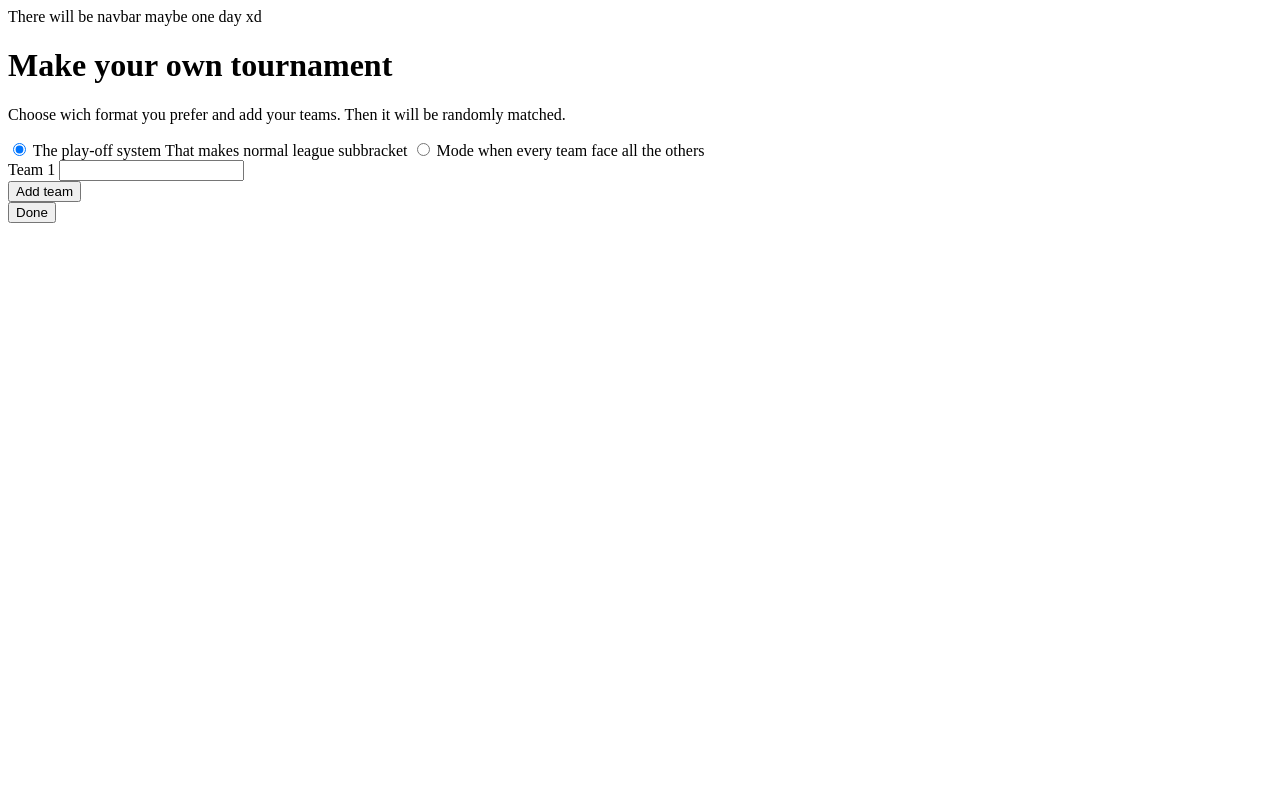
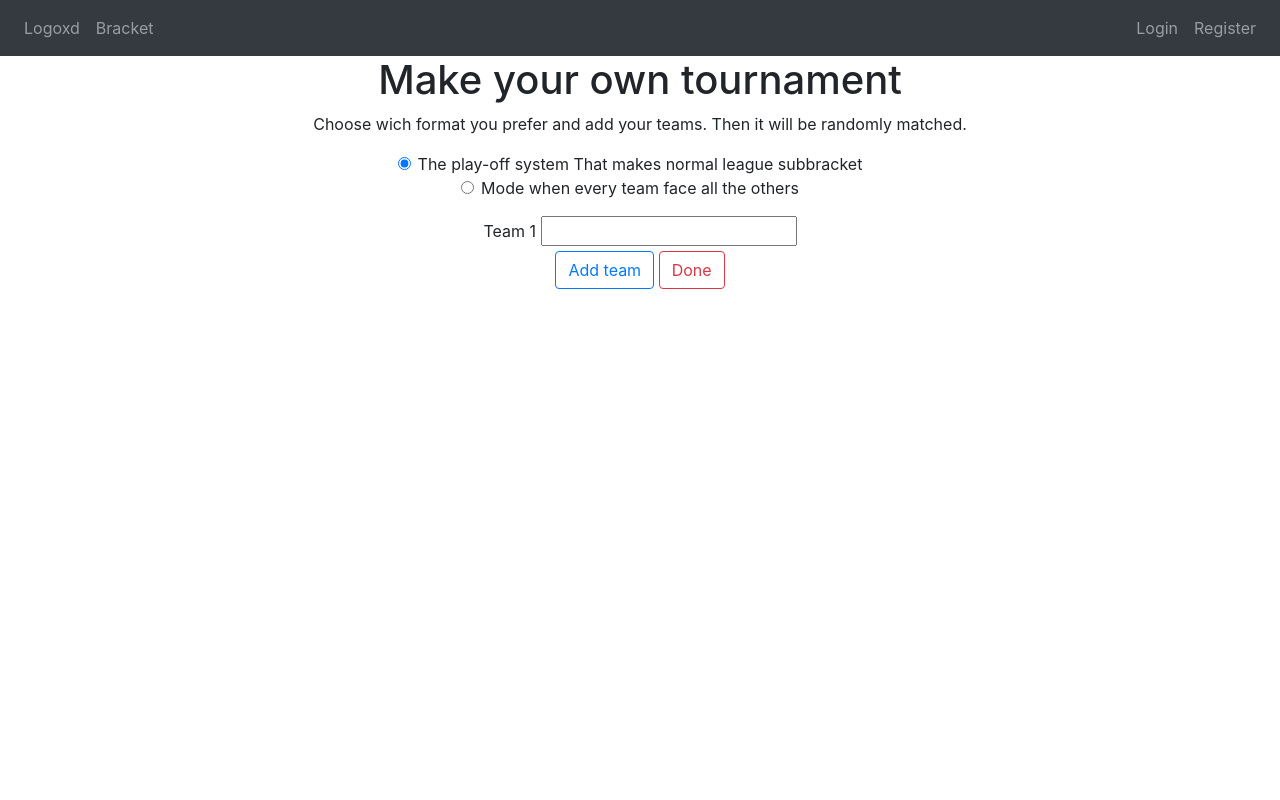
Before and after one commit to fandakrus/tournament-draft, a Django app: template bracket/templates/bracket/index.html in a window 1280 px wide. Run offline with Django 3.2, Linux system fonts and the light colour scheme; the template is opened without the code that fills it, so the values that code supplies are empty; some libraries are stand-ins or nearby versions.

Commit message:
last commit from old computer

```diff
--- /dev/null
+++ b/accounts/templates/accounts/index.html
@@ -0,0 +1,5 @@
+{% extends "bracket/base.html" %}
+
+{% block content %}
+<h1>Make your own tournament free right now</h1>
+{% endblock  %}
--- /dev/null
+++ b/accounts/templates/accounts/profile.html
@@ -0,0 +1,5 @@
+{% extends "bracket/base.html" %}
+
+{% block content %}
+    <h1>{{ user.username }}</h1>
+{% endblock  %}
--- a/bracket/static/bracket/style.css
+++ b/bracket/static/bracket/style.css
@@ -1,3 +1,12 @@
+body {
+    padding-bottom: 10vw;
+}
+.main-container {
+    margin: auto;
+    width: 70%;
+    text-align: center;
+}
+
 .bracket-td {
     border: black solid 1px;
     margin: 0;
--- a/bracket/templates/bracket/base.html
+++ b/bracket/templates/bracket/base.html
@@ -4,15 +4,47 @@
     <meta name="viewport" content="width=device-width, initial-scale=1">
     {% load static %}
     <link rel="stylesheet" type="text/css" href="{% static 'bracket/style.css' %}">
+    <link rel="stylesheet" href="https://maxcdn.bootstrapcdn.com/bootstrap/4.0.0/css/bootstrap.min.css"
+        integrity="sha384-Gn5384xqQ1aoWXA+058RXPxPg6fy4IWvTNh0E263XmFcJlSAwiGgFAW/dAiS6JXm" crossorigin="anonymous">
 </head>
 
 <body>
-    <nav>There will be navbar maybe one day xd</nav>
+    <nav class="navbar navbar-expand-lg navbar-dark bg-dark">
+        <ul class="navbar-nav mr-auto">
+            <li class="nav-item">
+                <a class="nav-link" href="{% url 'index' %}">Logoxd</a>
+            </li>
+            <li class="nav-item">
+                <a class="nav-link  me-3" href="{% url 'bracket:index' %}">Bracket</a>
+            </li>
+        </ul>
+        {% if user.is_authenticated %}
+        <ul class="navbar-nav">
+            <li class="nav-item">
+                <a href="{% url 'profile' %}"> {{ user.username }} </a>
+            </li>
+        </ul>
+        <ul class="navbar-nav">
+            <li class="nav-item">
+                <a class="nav-link" href="{% url 'logout' %}">Logout</a>
+            </li>
+        </ul>
+        {% else %}
+        <ul class="navbar-nav">
+            <li class="nav-item">
+                <a class="nav-link" href="{% url 'login' %}">Login</a>
+            </li>
+            <li class="nav-item">
+                <a class="nav-link" href="{% url 'register' %}">Register</a>
+            </li>
+        </ul>
+        {% endif %}
+    </nav>
     <main role="main" class="main-container">
         {% if messages %}
-            {% for message in messages %}
-                <div class="{{ message.tags }}">{{ message }}</div>
-            {% endfor %}
+        {% for message in messages %}
+        <div class="{{ message.tags }}">{{ message }}</div>
+        {% endfor %}
         {% endif %}
         {% block content %}
         {% endblock  %}
--- a/bracket/templates/bracket/index.html
+++ b/bracket/templates/bracket/index.html
@@ -8,23 +8,26 @@
     <div>
         <form action="{% url 'bracket:make' %}" method="post">
             {% csrf_token %}
-            <div>
-                <input type="radio" name="format" id="play-off" value="play-off" checked>
-                <label for="play-off">The play-off system That makes normal league subbracket</label>
-                <input type="radio" name="format" id="everyone" value="everyone">
-                <label for="everyone">Mode when every team face all the others</label>
+            <div class="from-check">
+                <input class="form-check-input" type="radio" name="format" id="play-off" value="play-off" checked>
+                <label class="form-check-label" for="play-off">The play-off system That makes normal league subbracket</label>
+            </div>
+            <div class="from-check">
+                <input class="form-check-input" type="radio" name="format" id="everyone" value="everyone">
+                <label class="form-check-label" for="everyone">Mode when every team face all the others</label>
             </div>
 
-            <div id="container">
+            <div class="mt-3" id="container">
                 <div>
                     <label for="team1">Team 1</label>
                     <input type="text" name="team1">
                 </div>
             </div>
             <div>
-                <button id="addbutton" type="button" onclick="AddTeam()">Add team</button>
+                <button class="btn btn-outline-primary" id="addbutton" type="button" onclick="AddTeam()">Add team</button>
+                <input class="btn btn-outline-danger" type="submit" value="Done">
             </div>
-            <input type="submit" value="Done">
+
         </form>
     </div>
 
--- a/bracket/views.py
+++ b/bracket/views.py
@@ -1,5 +1,6 @@
 from django.shortcuts import render
 from django.http import HttpResponseRedirect, HttpResponse
+from django.contrib.auth.decorators import login_required
 
 from random import shuffle
 
@@ -28,10 +29,12 @@ def make_all_table(teams):
     return matches
 
 
-
+@login_required
 def index(request, *args, **kwargs):      # basic view for the first page with team picks
     return render(request, 'bracket/index.html')
 
+
+@login_required
 def make(request, *args, **kwargs):
     # prepare the table for tournament and pass it to view
     if request.method == 'POST':
```
Also changed, not shown: accounts/templates/accounts/login.html (+19 -0 lines), accounts/templates/accounts/logout.html (added, +10 -0 lines), accounts/templates/accounts/register.html (+6 -6 lines), accounts/views.py (+11 -1 lines), tournamentdraft/urls.py (+5 -2 lines).
